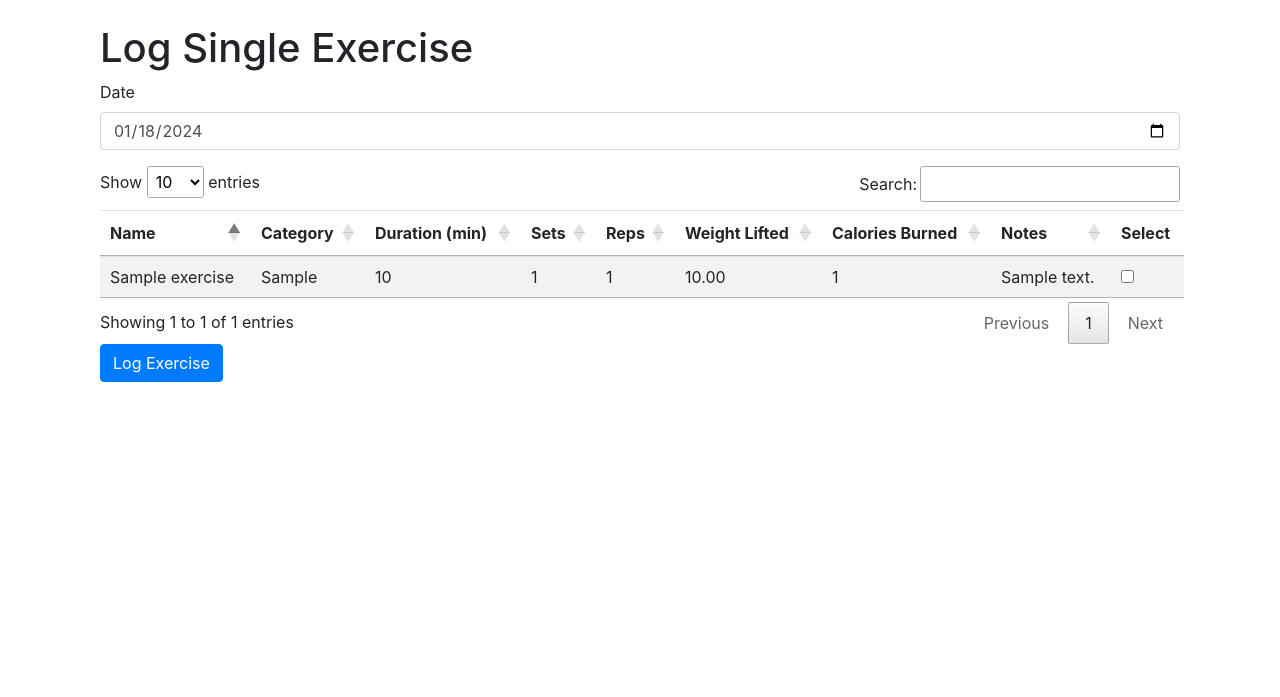
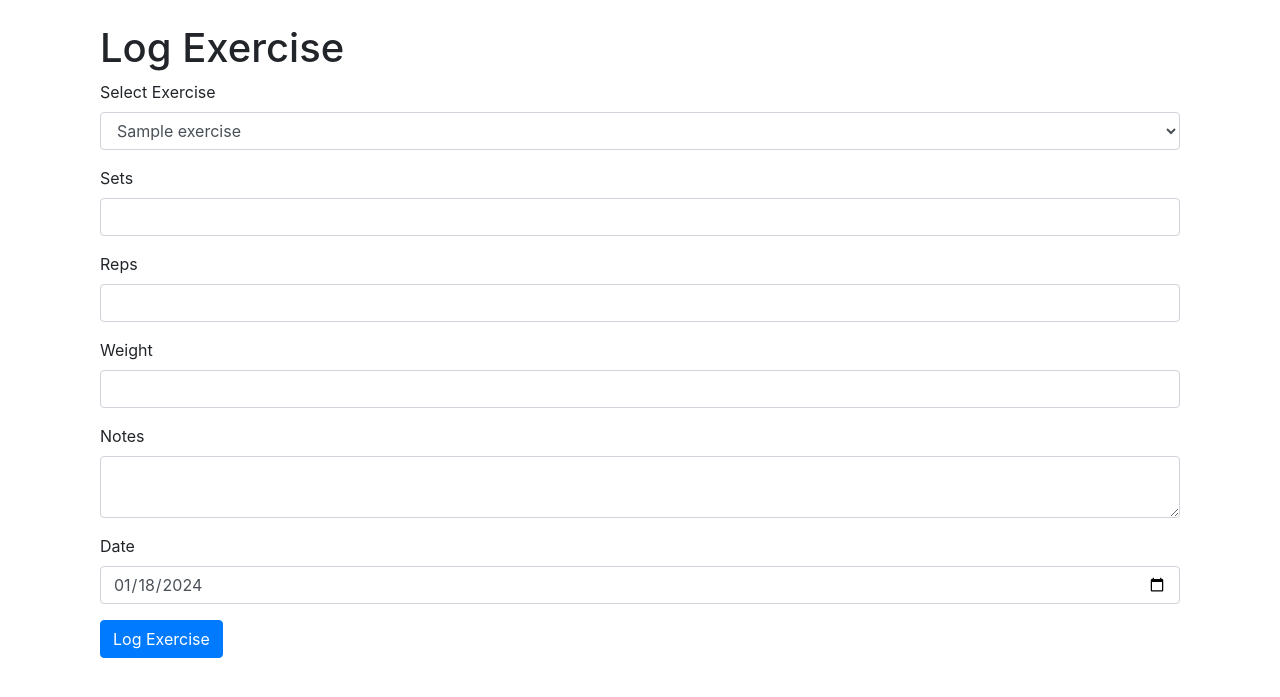
Before and after one commit to Jam0k/MyFitnessBro, a Flask app: page /fitness/exercises-and-workouts/log-exercise in a window 1280 px wide. Shown: the part 56-753 px from the top of the page. Run offline with Flask 3, Linux system fonts and the light colour scheme; tables that the repository leaves empty hold one stand-in row (values such as "Sample post"); some libraries are stand-ins or nearby versions.

Commit message:
Log Exercise

```diff
--- a/blueprints/fitness/routes.py
+++ b/blueprints/fitness/routes.py
@@ -37,22 +37,12 @@ def create_exercise():
         # Retrieve form data
         name = request.form["name"]
         category = request.form["category"]
-        duration_minutes = request.form.get("duration", type=int)
-        sets = request.form.get("sets", type=int)
-        reps = request.form.get("reps", type=int)
-        weight_lifted = request.form.get("weight_lifted", type=Decimal)
-        calories_burned = request.form.get("calories_burned", type=int)
         notes = request.form["notes"]
 
         # Create a new Exercise object
         exercise = Exercise(
             name=name,
             category=category,
-            duration_minutes=duration_minutes,
-            sets=sets,
-            reps=reps,
-            weight_lifted=weight_lifted,
-            calories_burned=calories_burned,
             notes=notes,
         )
 
@@ -87,11 +77,6 @@ def get_exercises():
             "id": exercise.id,
             "name": exercise.name,
             "category": exercise.category,
-            "duration_minutes": exercise.duration_minutes,
-            "sets": exercise.sets,
-            "reps": exercise.reps,
-            "weight_lifted": str(exercise.weight_lifted),
-            "calories_burned": exercise.calories_burned,
             "notes": exercise.notes,
             "created_at": exercise.created_at.isoformat(),
             "updated_at": exercise.updated_at.isoformat(),
@@ -307,43 +292,49 @@ def convert_to_int(value, default=None):
     except ValueError:
         return default
 
-# Log Exercise
-@fitness_blueprint.route(
-    "/exercises-and-workouts/log-exercise", methods=["GET", "POST"]
-)
-def logExercise():
+@fitness_blueprint.route("/exercises-and-workouts/log-exercise", methods=["GET", "POST"])
+def log_exercise():
     if request.method == "POST":
-        # Parse JSON data from the request
-        data = request.get_json()
+        try:
+            # Parse JSON data from the request
+            data = request.get_json()
 
-        if not data:
-            return jsonify({"error": "Invalid JSON data"}), 400
+            # Validating the received data
+            if not all(key in data for key in ["exercise_id", "sets", "reps", "date"]):
+                return jsonify({"error": "Missing required data"}), 400
 
-        exercise_ids = data.get("exercise_ids", [])
-        log_date = data.get("date")
+            # Creating a new ExerciseLog instance
+            new_log = ExerciseLog(
+                exercise_id=data["exercise_id"],
+                sets=data["sets"],
+                reps=data["reps"],
+                weight=data.get("weight", 0),  # Defaulting to 0 if weight is not provided
+                notes=data.get("notes", ""),  # Defaulting to an empty string if notes are not provided
+                log_date=datetime.strptime(data["date"], "%Y-%m-%d")
+            )
 
-        if not exercise_ids or not log_date:
-            return jsonify({"error": "Missing required data"}), 400
+            # Adding the new log to the database session and committing
+            db.session.add(new_log)
+            db.session.commit()
 
-        # Create ExerciseLog entries for the selected exercises and log date
-        for exercise_id in exercise_ids:
-            exercise_log = ExerciseLog(exercise_id=exercise_id, log_date=log_date)
-            db.session.add(exercise_log)
+            return jsonify({"message": "Exercise logged successfully"}), 201
 
-        db.session.commit()
-        return jsonify({"message": "Exercise(s) logged successfully"}), 200
+        except Exception as e:
+            # Handling any unexpected exceptions
+            return jsonify({"error": str(e)}), 500
 
-    # Fetch exercises from the database
-    exercises = Exercise.query.all()
+    else:  # GET request
+        # Fetch exercises from the database
+        exercises = Exercise.query.all()
 
-    # Get today's date as a default date
-    today_date = date.today().isoformat()
+        # Get today's date as a default date
+        today_date = datetime.today().strftime('%Y-%m-%d')
 
-    return render_template(
-        "fitness/exercises-and-workouts/exercise/log-exercise.html",
-        exercises=exercises,
-        today_date=today_date,
-    )
+        return render_template(
+            "fitness/exercises-and-workouts/exercise/log-exercise.html",
+            exercises=exercises,
+            today_date=today_date
+        )
 
 # Log Workout
 @fitness_blueprint.route("/exercises-and-workouts/log-workout", methods=["GET", "POST"])
--- a/init-db.sql
+++ b/init-db.sql
@@ -39,11 +39,6 @@ CREATE TABLE exercises (
     id SERIAL PRIMARY KEY,
     name VARCHAR(255) NOT NULL,
     category VARCHAR(100),  -- Exercise category, e.g., 'Strength', 'Flexibility', etc.
-    duration_minutes INTEGER,  -- Duration of exercise in minutes
-    sets INTEGER,  -- Number of sets (for strength training)
-    reps INTEGER,  -- Number of repetitions per set (for strength training)
-    weight_lifted DECIMAL(5,2),  -- Weight lifted in kilograms (for strength training)
-    calories_burned INTEGER,  -- Estimated calories burned during the exercise
     notes TEXT,  -- Optional notes or comments about the exercise
     log_date DATE NOT NULL,  -- Date of the exercise
     created_at TIMESTAMP DEFAULT CURRENT_TIMESTAMP,
--- a/static/js/exercise/log-exercise.js
+++ b/static/js/exercise/log-exercise.js
@@ -1,58 +1,51 @@
 $(document).ready(function() {
-    // DataTable initialization
-    var exerciseTable = $('#exerciseTable').DataTable({
-    ajax: '/fitness/exercises-and-workouts/get-exercises', // Adjust the URL
-    columns: [
-      { data: 'name' },
-      { data: 'category' },
-      { data: 'duration_minutes' },
-      { data: 'sets' },
-      { data: 'reps' },
-      { data: 'weight_lifted' },
-      { data: 'calories_burned' },
-      { data: 'notes' },
-      {
-        data: 'id',
-        render: function(data, type, row) {
-          return '<input type="checkbox" class="exercise-select" value="' + data + '">';
-        },
-        orderable: false
+  // Populate exercise dropdown
+  $.ajax({
+    url: '/fitness/exercises-and-workouts/get-exercises',
+    type: 'GET',
+    success: function(response) {
+      var exercises = response.data;
+      var exerciseDropdown = $('#exerciseDropdown');
+      $.each(exercises, function(index, exercise) {
+        exerciseDropdown.append($('<option>', {
+          value: exercise.id,
+          text: exercise.name
+        }));
+      });
     }
-    ]
   });
 
-
-    // Form submission handling
+  // Handle form submission
   $('#logExerciseForm').submit(function(e) {
     e.preventDefault();
 
-      // Get selected exercise IDs
-      var selectedExerciseIds = $('.exercise-select:checked').map(function() {
-        return $(this).val();
-      }).get();
-
-      // Get the selected date
+    var selectedExerciseId = $('#exerciseDropdown').val();
+    var sets = $('#setsInput').val();
+    var reps = $('#repsInput').val();
+    var weight = $('#weightInput').val();
+    var notes = $('#notesInput').val();
     var logDate = $('#exerciseDate').val();
 
-      // Prepare the data to be submitted
     var logData = {
-        date: logDate,
-        exercise_ids: selectedExerciseIds
+      exercise_id: selectedExerciseId,
+      sets: sets,
+      reps: reps,
+      weight: weight,
+      notes: notes,
+      date: logDate
     };
 
-      // Submit the log data to your Flask route
     $.ajax({
       url: '/fitness/exercises-and-workouts/log-exercise',
       type: 'POST',
       contentType: 'application/json',
       data: JSON.stringify(logData),
       success: function(response) {
-          // Handle success, e.g., show a success message
-          alert('Exercise(s) logged successfully');
+        alert('Exercise logged successfully');
+        // Optionally, clear the form or redirect the user
       },
       error: function(xhr, status, error) {
-          // Handle errors, e.g., display an error message
-          alert('Error logging exercise(s): ' + status);
+        alert('Error logging exercise: ' + status);
       }
     });
   });
--- a/templates/fitness/exercises-and-workouts/exercise/log-exercise.html
+++ b/templates/fitness/exercises-and-workouts/exercise/log-exercise.html
@@ -1,34 +1,37 @@
 {% extends 'base.html' %}
 {% block content %}
 <div class="container mt-4">
-  <h1>Log Single Exercise</h1>
+  <h1>Log Exercise</h1>
   <form id="logExerciseForm">
+    <div class="form-group">
+      <label for="exerciseDropdown">Select Exercise</label>
+      <select class="form-control" id="exerciseDropdown">
+        <!-- Options will be populated here via JS -->
+      </select>
+    </div>
+    <div class="form-group">
+      <label for="setsInput">Sets</label>
+      <input type="number" class="form-control" id="setsInput" required>
+    </div>
+    <div class="form-group">
+      <label for="repsInput">Reps</label>
+      <input type="number" class="form-control" id="repsInput" required>
+    </div>
+    <div class="form-group">
+      <label for="weightInput">Weight</label>
+      <input type="number" class="form-control" id="weightInput">
+    </div>
+    <div class="form-group">
+      <label for="notesInput">Notes</label>
+      <textarea class="form-control" id="notesInput"></textarea>
+    </div>
     <div class="mb-3">
       <label for="exerciseDate" class="form-label">Date</label>
       <input type="date" class="form-control" id="exerciseDate" value="{{ today_date }}">
     </div>
-    <table id="exerciseTable" class="table table-striped">
-      <thead>
-        <tr>
-          <th>Name</th>
-          <th>Category</th>
-          <th>Duration (min)</th>
-          <th>Sets</th>
-          <th>Reps</th>
-          <th>Weight Lifted</th>
-          <th>Calories Burned</th>
-          <th>Notes</th>
-          <th>Select</th>
-        </tr>
-      </thead>
-      <tbody>
-        <!-- Exercise data will be loaded here -->
-      </tbody>
-    </table>
     <button type="submit" class="btn btn-primary">Log Exercise</button>
   </form>
 </div>
 
 <script src="{{ url_for('static', filename='js/exercise/log-exercise.js') }}"></script>
-
 {% endblock %}
```
Also changed, not shown: models.py (+17 -35 lines), templates/fitness/exercises-and-workouts/exercise/create-exercise.html (+0 -20 lines). Lines whose indentation alone changed are shown as unchanged.
